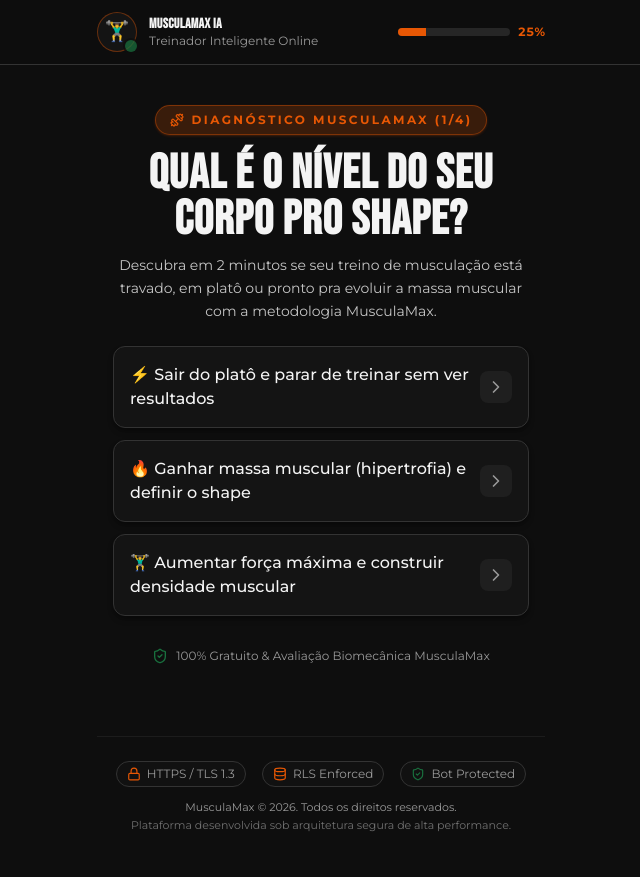
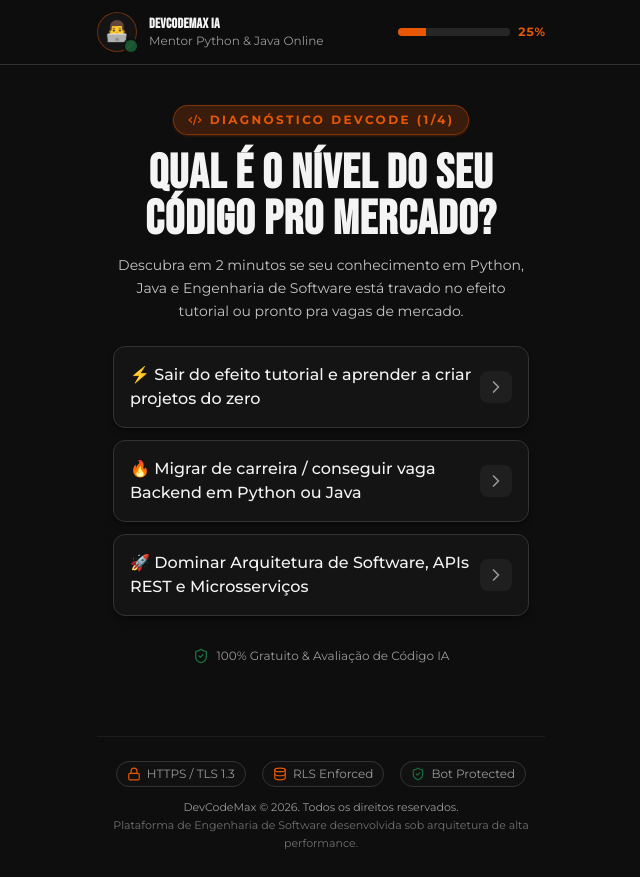
Before and after one commit to isaacalonco/MusculaMax, a React (Vite) app: page / in a window 1280 px wide. Shown: the whole page, without its empty margins (319-959 px from the left). Built offline with nearby package versions, Linux system fonts and the light colour scheme.

Commit message:
feat: adapt context to DevCodeMax programming mentor (Python and Java)

```diff
--- a/index.html
+++ b/index.html
@@ -3,15 +3,15 @@
   <head>
     <meta charset="UTF-8" />
     <meta name="viewport" content="width=device-width, initial-scale=1.0" />
-    <title>MusculaMax | Qual é o nível do seu corpo pro shape?</title>
+    <title>DevCodeMax | Qual é o nível do seu código pro mercado?</title>
     <link rel="icon" type="image/png" href="/favicon.png" />
-    <meta name="description" content="Descubra se seu treino de musculação está travado, em platô ou pronto pra hipertrofia no MusculaMax. Quiz rápido para praticantes de musculação." />
-    <meta name="author" content="MusculaMax IA" />
+    <meta name="description" content="Descubra se seu nível em Python, Java e Engenharia de Software está travado ou pronto pra vagas de mercado no DevCodeMax." />
+    <meta name="author" content="DevCodeMax IA" />
 
     <!-- Open Graph & Social Cards -->
     <meta property="og:type" content="website" />
-    <meta property="og:title" content="MusculaMax | Qual é o nível do seu corpo pro shape?" />
-    <meta property="og:description" content="Descubra se seu treino de musculação está travado, em platô ou pronto pra hipertrofia no MusculaMax." />
+    <meta property="og:title" content="DevCodeMax | Qual é o nível do seu código pro mercado?" />
+    <meta property="og:description" content="Descubra se seu nível em Python, Java e Engenharia de Software está travado ou pronto pra vagas de mercado no DevCodeMax." />
     <meta name="twitter:card" content="summary_large_image" />
 
     <!-- Preconnect: Google Fonts -->
--- a/src/App.tsx
+++ b/src/App.tsx
@@ -9,38 +9,38 @@
 const quizQuestions: QuizQuestion[] = [
   {
     id: 1,
-    question: 'QUAL É O SEU OBJETIVO PRINCIPAL NA MUSCULAÇÃO HOJE?',
+    question: 'QUAL É O SEU OBJETIVO PRINCIPAL EM PROGRAMAÇÃO HOJE?',
     options: [
-      { label: '⚡ Sair do platô e parar de treinar sem ver resultados', level: 'travado', points: 20 },
-      { label: '🔥 Ganhar massa muscular (hipertrofia) e definir o shape', level: 'ativo', points: 30 },
-      { label: '🏋️‍♂️ Aumentar força máxima e construir densidade muscular', level: 'pronto', points: 40 },
+      { label: '⚡ Sair do efeito tutorial e aprender a criar projetos do zero', level: 'travado', points: 20 },
+      { label: '🔥 Migrar de carreira / conseguir vaga Backend em Python ou Java', level: 'ativo', points: 30 },
+      { label: '🚀 Dominar Arquitetura de Software, APIs REST e Microsserviços', level: 'pronto', points: 40 },
     ],
   },
   {
     id: 2,
-    question: 'QUANTAS VEZES VOCÊ VAI À ACADEMIA POR SEMANA?',
+    question: 'QUAL É O SEU NÍVEL DE PRÁTICA EM PYTHON OU JAVA?',
     options: [
-      { label: '🏃 1 a 2 vezes por semana (sem rotina fixa)', level: 'travado', points: 15 },
-      { label: '⚡ 3 a 4 vezes por semana (treino moderado)', level: 'ativo', points: 30 },
-      { label: '🏆 5 a 6 vezes por semana (divisão ABCDE / Push-Pull-Legs)', level: 'pronto', points: 45 },
+      { label: '💻 Sei apenas sintaxe básica, variáveis e laços de repetição', level: 'travado', points: 15 },
+      { label: '⚡ Escrevo APIs básicas e me conecto com Banco de Dados SQL', level: 'ativo', points: 30 },
+      { label: '🏆 Domino POO avançada, Estrutura de Dados e Padrões de Projeto', level: 'pronto', points: 45 },
     ],
   },
   {
     id: 3,
-    question: 'SENTE DORES ARTICULARES EM EXERCÍCIOS COMO SUPINO OU AGACHAMENTO?',
+    question: 'COMO VOCÊ REAGE QUANDO ENCONTRA UM BUG OU EXCEÇÃO NO CÓDIGO?',
     options: [
-      { label: '😫 Sim, sinto fisgadas no ombro, joelho ou lombar', level: 'travado', points: 10 },
-      { label: '🦵 Às vezes sinto desconforto ao subir cargas pesadas', level: 'ativo', points: 25 },
-      { label: '💪 Raro, executo os movimentos com mobilidade perfeita', level: 'pronto', points: 40 },
+      { label: '😫 Fico horas travado e não sei por onde começar a corrigir', level: 'travado', points: 10 },
+      { label: '🔍 Copio o erro no Google / ChatGPT sem entender a causa raiz', level: 'ativo', points: 25 },
+      { label: '⚙️ Leio a stack trace, debugo linha a linha e corrijo a lógica', level: 'pronto', points: 40 },
     ],
   },
   {
     id: 4,
-    question: 'COMO É A SUA PREPARAÇÃO ANTES DE PEGAR PESO?',
+    question: 'COMO É O SEU PROCESSO DE ESTUDOS NO DIA A DIA?',
     options: [
-      { label: '🚫 Chego na academia e coloco logo a carga máxima', level: 'travado', points: 10 },
-      { label: '🏃 Faço 5 min de esteira rápida pra esquentar', level: 'ativo', points: 25 },
-      { label: '🔥 Faço mobilidade articular e séries de feed (aquecimento)', level: 'pronto', points: 40 },
+      { label: '🚫 Apenas assisto videoaulas sem digitar nenhuma linha de código', level: 'travado', points: 10 },
+      { label: '🏃 Copio projetos de tutoriais sem entender os conceitos profundos', level: 'ativo', points: 25 },
+      { label: '🔥 Construo sistemas reais, leio documentação e subo no GitHub', level: 'pronto', points: 40 },
     ],
   },
 ];
@@ -67,7 +67,7 @@
 
   const calculatedTotalScore = scores.reduce((acc, curr) => acc + curr, 0);
 
-  // Define a classificação geral do corpo do praticante
+  // Define a classificação geral do nível do desenvolvedor
   const travadoCount = levels.filter((l) => l === 'travado').length;
   const prontoCount = levels.filter((l) => l === 'pronto').length;
   const overallDiagnostic: 'travado' | 'ativo' | 'pronto' =
@@ -108,13 +108,13 @@
               {/* Diagnóstico em Destaque */}
               <div className="max-w-md mx-auto mb-6 p-4 rounded-xl bg-card border border-border">
                 <span className="text-xs font-bold uppercase tracking-widest text-primary">
-                  DIAGNÓSTICO DE HIPERTROFIA CONCLUÍDO
+                  DIAGNÓSTICO DEV CONCLUÍDO
                 </span>
                 <h2 className="font-display text-3xl font-bold uppercase text-foreground mt-1">
-                  STATUS SHAPE: <span className="text-primary uppercase">{overallDiagnostic}</span>
+                  NÍVEL DEV: <span className="text-primary uppercase">{overallDiagnostic === 'travado' ? 'INICIANTE / TRAVADO' : overallDiagnostic === 'ativo' ? 'INTERMEDIÁRIO / EM EVOLUÇÃO' : 'PRONTO PARA VAGAS'}</span>
                 </h2>
                 <p className="font-body text-xs text-muted-foreground mt-1">
-                  Índice de Prontidão Muscular: <strong className="text-foreground">{calculatedTotalScore}/165</strong>
+                  Score de Prontidão em Código: <strong className="text-foreground">{calculatedTotalScore}/165</strong>
                 </p>
               </div>
 
--- a/src/components/Header.tsx
+++ b/src/components/Header.tsx
@@ -14,18 +14,18 @@
         {/* Treinador Avatar + Status */}
         <div className="flex items-center gap-3">
           <div className="relative shrink-0">
-            {/* SVG Avatar Fallback - MusculaMax */}
+            {/* SVG Avatar Fallback - Programming */}
             <div className="w-10 h-10 rounded-full border border-primary/40 bg-card flex items-center justify-center font-display text-primary font-bold text-lg overflow-hidden">
-              <span className="text-xl">🏋️‍♂️</span>
+              <span className="text-xl">👨‍💻</span>
             </div>
             {/* Status Online Pulsante */}
             <span className="absolute bottom-0 right-0 w-3 h-3 bg-success rounded-full ring-2 ring-background animate-pulse" />
           </div>
           <div>
             <h4 className="font-body font-bold text-sm text-foreground leading-tight">
-              MusculaMax IA
+              DevCodeMax IA
             </h4>
-            <p className="font-body text-xs text-muted-foreground">Treinador Inteligente Online</p>
+            <p className="font-body text-xs text-muted-foreground">Mentor Python & Java Online</p>
           </div>
         </div>
 
--- a/src/components/HeroQuiz.tsx
+++ b/src/components/HeroQuiz.tsx
@@ -1,6 +1,6 @@
 import type React from 'react';
 import { motion } from 'framer-motion';
-import { ChevronRight, ShieldCheck, Dumbbell } from 'lucide-react';
+import { ChevronRight, ShieldCheck, Code2 } from 'lucide-react';
 
 export interface QuizQuestion {
   id: number;
@@ -35,20 +35,20 @@
     >
       {/* Pill Badge */}
       <div className="inline-flex items-center gap-2 px-3.5 py-1.5 rounded-full bg-primary/20 border border-primary/40 text-primary text-xs font-bold tracking-[0.2em] uppercase mb-4 shadow-sm shadow-primary/20">
-        <Dumbbell className="w-3.5 h-3.5" />
-        <span>DIAGNÓSTICO MUSCULAMAX ({questionIndex + 1}/{totalQuestions})</span>
+        <Code2 className="w-3.5 h-3.5" />
+        <span>DIAGNÓSTICO DEVCODE ({questionIndex + 1}/{totalQuestions})</span>
       </div>
 
       {/* Hero Title */}
       <h1 className="font-display text-4xl sm:text-5xl font-bold uppercase tracking-wide text-foreground leading-[0.95] mb-3">
-        {questionIndex === 0 ? 'QUAL É O NÍVEL DO SEU CORPO PRO SHAPE?' : currentQuestion.question}
+        {questionIndex === 0 ? 'QUAL É O NÍVEL DO SEU CÓDIGO PRO MERCADO?' : currentQuestion.question}
       </h1>
 
       {/* Subtitle */}
       <p className="font-body text-sm text-foreground/80 leading-relaxed mb-6">
         {questionIndex === 0
-          ? 'Descubra em 2 minutos se seu treino de musculação está travado, em platô ou pronto pra evoluir a massa muscular com a metodologia MusculaMax.'
-          : 'Selecione a opção que melhor descreve seu treino e recuperação atual:'}
+          ? 'Descubra em 2 minutos se seu conhecimento em Python, Java e Engenharia de Software está travado no efeito tutorial ou pronto pra vagas de mercado.'
+          : 'Selecione a opção que melhor descreve sua experiência com programação e desenvolvimento:'}
       </p>
 
       {/* Grid de Opções de Pergunta */}
@@ -74,7 +74,7 @@
       {/* Rodapé de Segurança / Trust */}
       <div className="flex items-center gap-2 text-xs text-muted-foreground pt-2">
         <ShieldCheck className="w-4 h-4 text-success" />
-        <span>100% Gratuito & Avaliação Biomecânica MusculaMax</span>
+        <span>100% Gratuito & Avaliação de Código IA</span>
       </div>
     </motion.section>
   );
--- a/src/components/PriceReveal.tsx
+++ b/src/components/PriceReveal.tsx
@@ -7,14 +7,14 @@
 }
 
 const competitorCosts = [
-  { label: 'Personal Trainer Presencial', monthly: 'R$400/mês', yearly: 'R$4.800/ano' },
-  { label: 'Consultoria Online Fitness', monthly: 'R$200/mês', yearly: 'R$2.400/ano' },
+  { label: 'Bootcamp Tradicional de Dev', monthly: 'R$500/mês', yearly: 'R$6.000/ano' },
+  { label: 'Mentoria Particular de Código', monthly: 'R$300/mês', yearly: 'R$3.600/ano' },
 ];
 
 const features = [
-  { emoji: '🏋️‍♂️', text: 'Fichas completas adaptadas pro seu objetivo (Hipertrofia ou Definição)' },
-  { emoji: '🦾', text: 'Correção de execução e técnicas para não lesionar articulações' },
-  { emoji: '⚡', text: 'Protocolos de aquecimento e mobilidade pré-treino inclusos' },
+  { emoji: '🐍', text: 'Trilha Python: Scripts, Automação, APIs REST e Django / FastAPI' },
+  { emoji: '☕', text: 'Trilha Java: POO avançada, Spring Boot, Hibernate e Microsserviços' },
+  { emoji: '💻', text: 'Projetos práticos reais para construir seu portfólio profissional no GitHub' },
 ];
 
 export const PriceReveal: React.FC<PriceRevealProps> = ({ onSelectPlan }) => {
@@ -34,20 +34,20 @@
       >
         <span className="inline-flex items-center gap-2 px-4 py-2 rounded-full bg-primary/20 border border-primary/40 text-primary text-xs sm:text-sm font-bold">
           <Zap className="w-4 h-4" />
-          <span>PRÉ-LANÇAMENTO MUSCULAMAX — ÚLTIMOS DIAS</span>
+          <span>PRÉ-LANÇAMENTO DEVCODEMAX — ÚLTIMOS DIAS</span>
         </span>
       </motion.div>
 
       {/* Eyebrow Label */}
       <div className="mb-2">
         <span className="text-xs font-bold tracking-[0.2em] text-primary/80 uppercase">
-          PLANO ANUAL MUSCULAMAX PRO
+          PLANO ANUAL DEVCODEMAX PRO
         </span>
       </div>
 
       <div className="space-y-4 mb-6">
         <p className="text-foreground/90 font-body text-base">
-          Acesso completo à plataforma inteligente <span className="font-bold text-foreground">MusculaMax</span> por{' '}
+          Acesso completo ao mentor inteligente <span className="font-bold text-foreground">DevCodeMax</span> por{' '}
           <span className="font-bold text-foreground">1 ANO INTEIRO</span>
         </p>
 
@@ -81,7 +81,7 @@
         <div className="inline-flex items-center gap-2 px-3 py-1.5 rounded-lg text-xs bg-primary/[0.06] border border-primary/[0.12]">
           <span className="text-muted-foreground">=</span>
           <span className="font-bold text-foreground">R$5,58/mês</span>
-          <span className="text-muted-foreground">— menos que uma dose de pré-treino</span>
+          <span className="text-muted-foreground">— menos que um café especial de dev</span>
         </div>
       </div>
 
@@ -106,7 +106,7 @@
       {/* Tabela de Comparação com Concorrentes */}
       <div className="space-y-3 mb-8">
         <p className="text-xs font-bold uppercase tracking-wider text-muted-foreground text-left px-1">
-          Comparação no Mercado de Academias:
+          Comparação com o Mercado Dev:
         </p>
 
         {competitorCosts.map((comp, idx) => (
@@ -122,16 +122,16 @@
           </div>
         ))}
 
-        {/* Card Destaque MusculaMax */}
+        {/* Card Destaque DevCodeMax */}
         <div className="flex items-center justify-between px-4 py-3.5 rounded-xl bg-primary/15 border-2 border-primary/50 text-left shadow-lg shadow-primary/20">
           <div>
-            <span className="text-base font-bold text-primary block">MusculaMax PRO</span>
-            <span className="text-xs text-primary/80">Fichas & Biomecânica Inteligente</span>
+            <span className="text-base font-bold text-primary block">DevCodeMax PRO</span>
+            <span className="text-xs text-primary/80">Mentoria & Projetos em Python e Java</span>
           </div>
           <div className="flex flex-col items-end gap-1">
             <span className="text-lg font-extrabold text-primary">R$67/ano</span>
             <span className="inline-flex items-center px-2 py-0.5 rounded-full bg-primary text-primary-foreground text-[10px] font-bold">
-              54x MAIS BARATO
+              89x MAIS BARATO
             </span>
           </div>
         </div>
@@ -144,7 +144,7 @@
         onClick={onSelectPlan}
         className="w-full py-4 px-6 rounded-xl bg-primary hover:bg-primary/90 text-primary-foreground font-body font-bold text-lg tracking-wide shadow-xl shadow-primary/40 flex items-center justify-center gap-2 cursor-pointer transition-all mb-4"
       >
-        <span>GARANTIR MUSCULAMAX PRO</span>
+        <span>GARANTIR DEVCODEMAX PRO</span>
         <ArrowRight className="w-5 h-5" />
       </motion.button>
 
--- a/src/components/SecurityBadge.tsx
+++ b/src/components/SecurityBadge.tsx
@@ -1,3 +1,4 @@
+import type React from 'react';
 import { ShieldCheck, Lock, Database } from 'lucide-react';
 
 export const SecurityBadge: React.FC = () => {
@@ -21,9 +22,9 @@
       </div>
 
       <p className="text-[11px] text-muted-foreground leading-relaxed">
-        MusculaMax © 2026. Todos os direitos reservados.
+        DevCodeMax © 2026. Todos os direitos reservados.
         <br />
-        <span className="opacity-70">Plataforma desenvolvida sob arquitetura segura de alta performance.</span>
+        <span className="opacity-70">Plataforma de Engenharia de Software desenvolvida sob arquitetura de alta performance.</span>
       </p>
     </footer>
   );
```
Also changed, not shown: src/components/StepsTimeline.tsx (+6 -6 lines), public/favicon.png.
